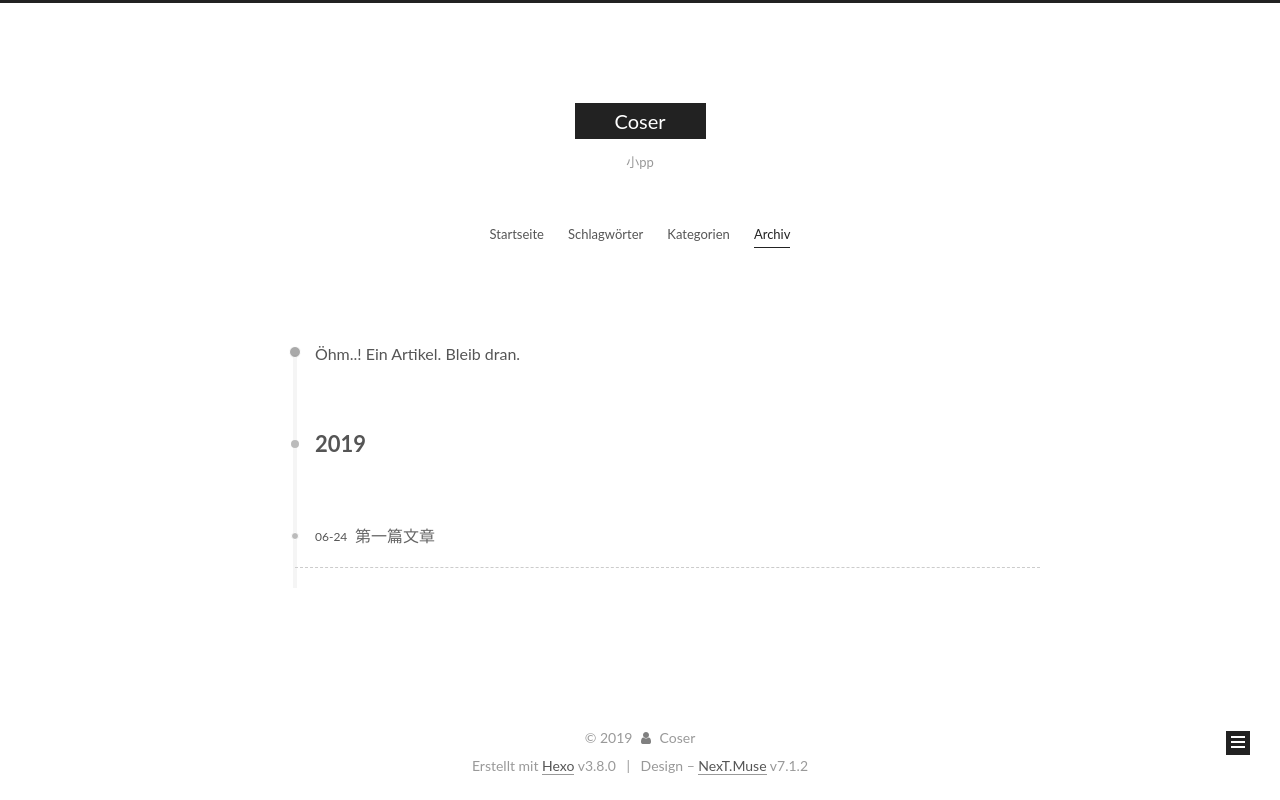
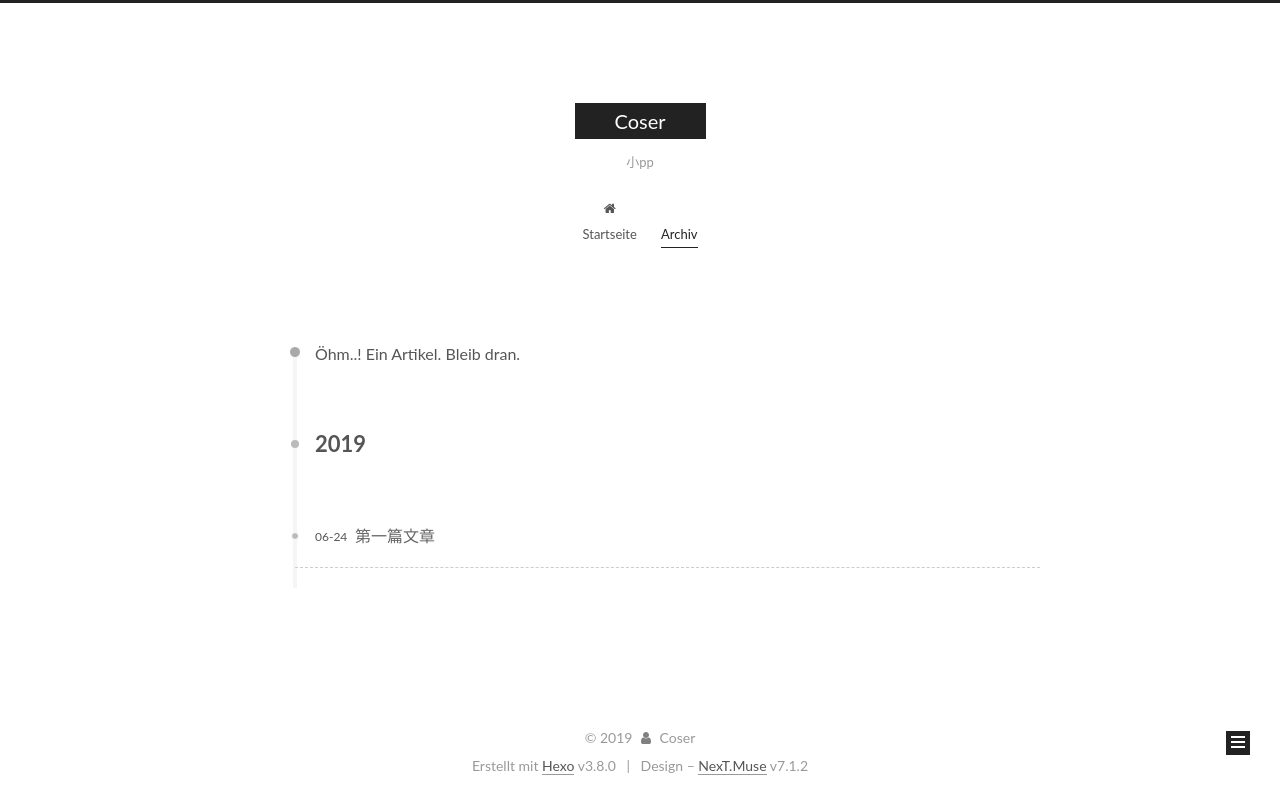
Before and after one commit to COSER277/coser277.github.io, a plain HTML site: page archives/2019/06/index.html in a window 1280 px wide. Drawn offline with Linux system fonts and the light colour scheme.

Commit message:
Site updated: 2019-06-24 23:47:41

```diff
--- a/archives/2019/06/index.html
+++ b/archives/2019/06/index.html
@@ -221,41 +221,7 @@
 
 
 
-    <a href="/" rel="section"><i class="menu-item-icon fa fa-fw fa-首页"></i> <br>Startseite</a>
-
-  </li>
-
-
-
-
-          <li class="menu-item menu-item-tags">
-
-
-
-
-
-
-
-
-
-    <a href="/tags/" rel="section"><i class="menu-item-icon fa fa-fw fa-标签"></i> <br>Schlagwörter</a>
-
-  </li>
-
-
-
-
-          <li class="menu-item menu-item-categories">
-
-
-
-
-
-
-
-
-
-    <a href="/categories/" rel="section"><i class="menu-item-icon fa fa-fw fa-分类"></i> <br>Kategorien</a>
+    <a href="/" rel="section"><i class="menu-item-icon fa fa-fw fa-home"></i> <br>Startseite</a>
 
   </li>
 
@@ -272,19 +238,13 @@
 
 
 
-    <a href="/archives/" rel="section"><i class="menu-item-icon fa fa-fw fa-归档"></i> <br>Archiv</a>
+    <a href="/archives/" rel="section"><i class="menu-item-icon fa fa-fw fa-archives"></i> <br>Archiv</a>
 
   </li>
 
 
 
     </ul>
-
-
-
-
-
-
 
 
 
```
Also changed, not shown: 2019/06/24/第一篇文章/index.html (+2 -36 lines), archives/2019/index.html (+2 -42 lines), archives/index.html (+2 -42 lines), index.html (+2 -36 lines).
